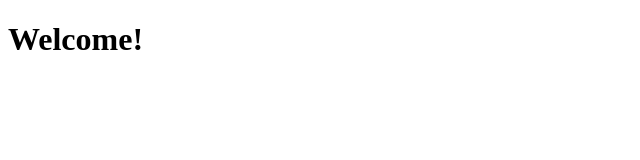
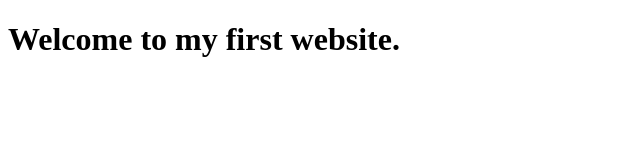
Before and after one commit to catoskotte/Web-and-Com-tech-CA, a plain HTML site: page index.html in a window 1280 px wide. Shown: the whole page, without its empty margins (0-640 px from the left). Drawn offline with Linux system fonts and the light colour scheme.

Commit message:
Update index.html

```diff
--- a/index.html
+++ b/index.html
@@ -4,10 +4,10 @@
     <meta charset="UTF-8">
     <meta http-equiv="X-UA-Compatible" content="IE=edge">
     <meta name="viewport" content="width=device-width, initial-scale=1.0">
-    <title>Home Page</title>
+    <title>Hello world!</title>
 </head>
 <body>
-    <h1>Welcome!</h1>
+    <h1>Welcome to my first website.</h1>
 
 </body>
 </html>
```
